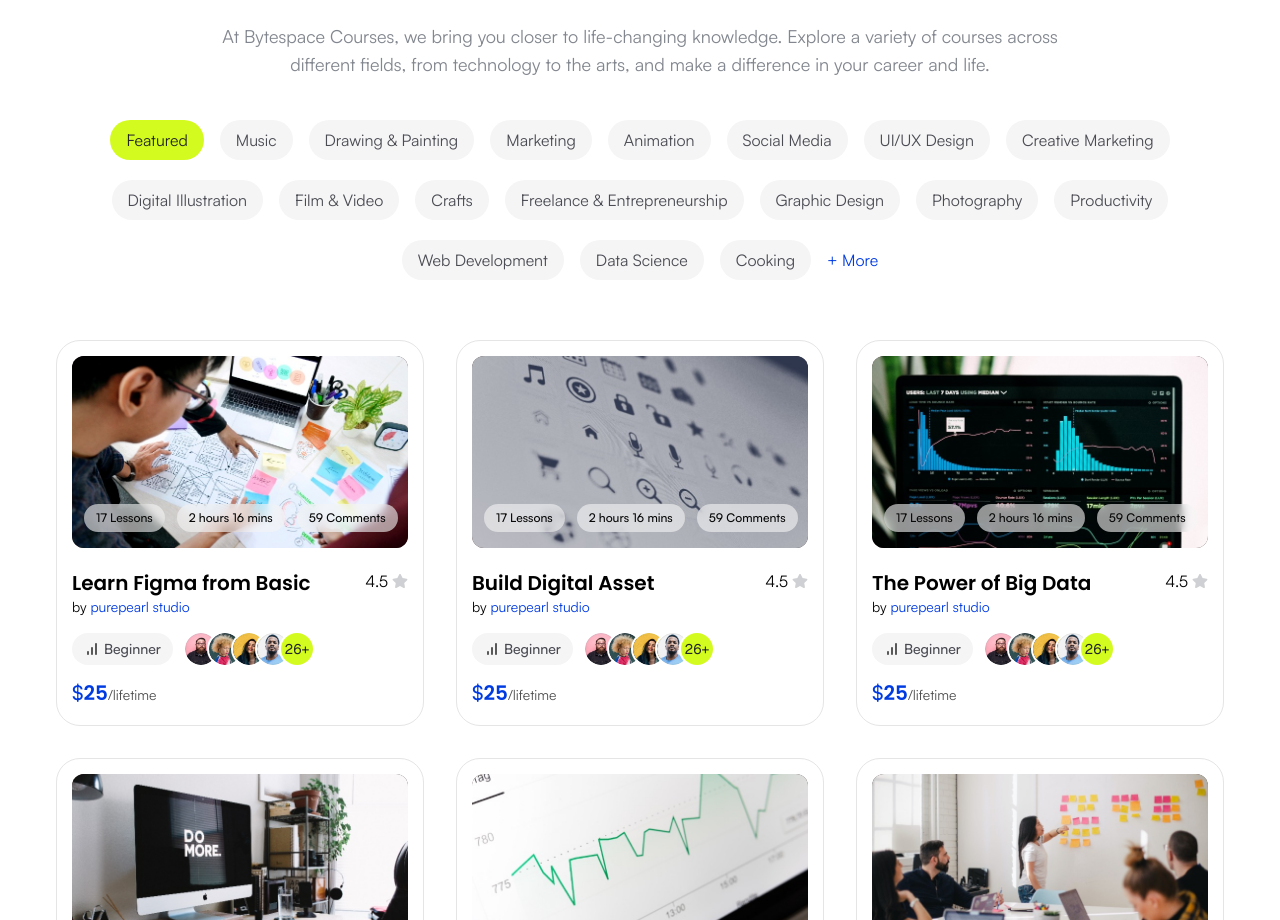
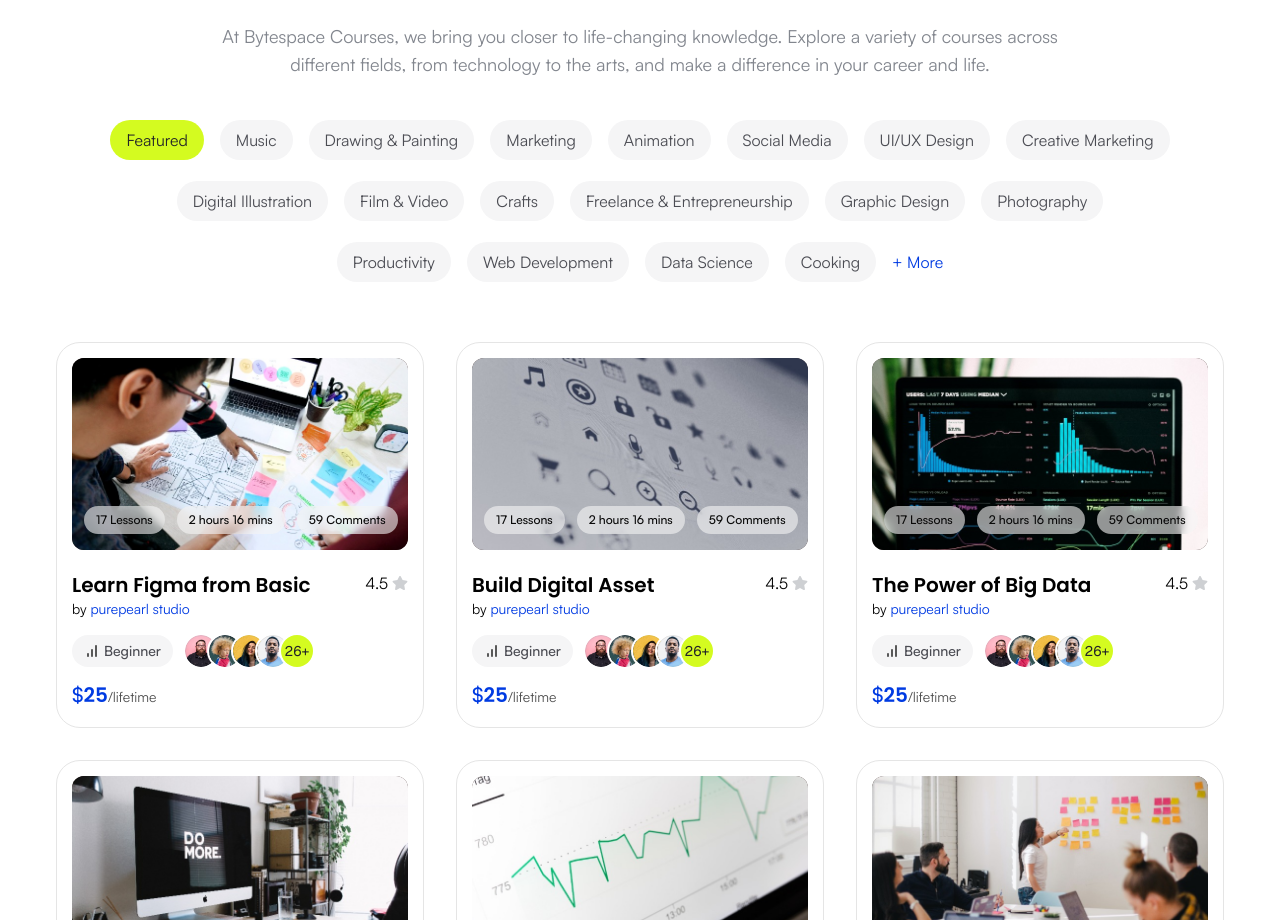
Before and after one commit to coderamit01/bytespace, a Next.js app: page / in a window 1280 px wide. Shown: the part 1320-2240 px from the top of the page. Built offline with nearby package versions, Linux system fonts and the light colour scheme.

Commit message:
fix topics card design issue

```diff
--- a/src/components/home/TopicTabs.tsx
+++ b/src/components/home/TopicTabs.tsx
@@ -12,15 +12,23 @@ const TopicTabs = () => {
     setActive(item)
   }
 
+  const rows = [courseTopics.slice(0, 8), courseTopics.slice(8, 14), courseTopics.slice(14)]
+
   return (
 
-    <div className="flex items-center flex-wrap justify-center gap-x-4 gap-y-5">
-      {courseTopics.map((item, id) => (
-        <Pill key={id} topic={item} active={item === active} activeItem={activeItem} />
+    <div className="flex items-center flex-wrap justify-center gap-x-4 gap-y-5 xl:flex-col xl:flex-nowrap xl:gap-y-5.25">
+      {rows.map((row, rowId) => (
+        <div key={rowId} className="contents xl:flex xl:items-center xl:justify-center xl:gap-x-4">
+          {row.map((item) => (
+            <Pill key={item} topic={item} active={item === active} activeItem={activeItem} />
+          ))}
+          {rowId === rows.length - 1 && (
+            <button type="button" className="typo-label-m whitespace-nowrap text-purple hover:underline">
+              + More
+            </button>
+          )}
+        </div>
       ))}
-      <button type="button" className="typo-label-m whitespace-nowrap text-purple hover:underline">
-        + More
-      </button>
     </div>
   )
 }
```
